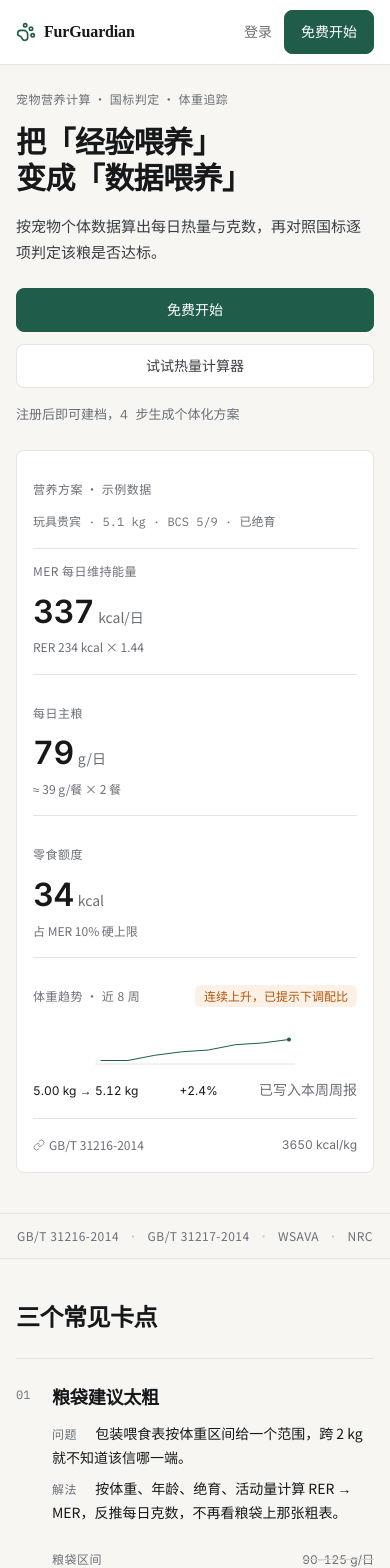
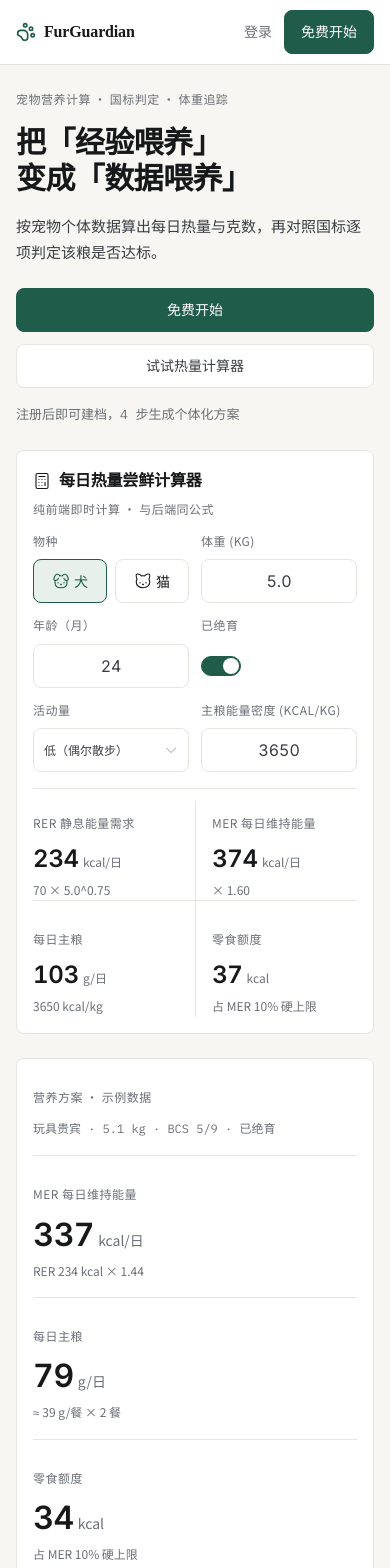
Before and after one commit to yizqq0721/GurGuardian, a Vue app in the folder fur-guardian-front/: page / in a window 390 px wide. Shown: the top 1568 px of the page. Built offline with nearby package versions, Linux system fonts and the light colour scheme.

Commit message:
feat(front): 落地页计算器移入 hero 并压缩对齐
计算器改为左栏紧凑卡片，底边与右侧示例卡对齐；手机端两列字段、
结果 2×2 并收起公式，避免小屏过长与横向溢出。

```diff
--- a/fur-guardian-front/src/views/LandingView.vue
+++ b/fur-guardian-front/src/views/LandingView.vue
@@ -29,6 +29,132 @@
           </div>
           <p class="hero-note fg-mono">注册后即可建档，4 步生成个体化方案</p>
         </div>
+
+        <!-- 紧凑计算器：左栏，底边与右侧示例卡对齐 -->
+        <section ref="calcSection" class="hero-calc" aria-label="每日热量尝鲜计算器">
+          <div class="fg-card calc-card">
+            <div class="calc-head">
+              <h2 class="fg-section-title calc-title">
+                <Calculator :size="18" class="fg-icon" />
+                每日热量尝鲜计算器
+              </h2>
+              <p class="calc-hint fg-label">纯前端即时计算 · 与后端同公式</p>
+            </div>
+
+            <div class="calc-fields">
+              <div class="field">
+                <span class="fg-label field-label">物种</span>
+                <div class="seg-group" role="radiogroup" aria-label="物种">
+                  <button
+                    v-for="s in SPECIES_BUTTONS"
+                    :key="s.value"
+                    type="button"
+                    role="radio"
+                    :aria-checked="form.species === s.value"
+                    class="seg-btn"
+                    :class="{ 'is-active': form.species === s.value }"
+                    @click="form.species = s.value"
+                  >
+                    <component :is="s.icon" :size="18" class="fg-icon" />
+                    <span>{{ s.label }}</span>
+                  </button>
+                </div>
+              </div>
+
+              <label class="field">
+                <span class="fg-label field-label">体重 (kg)</span>
+                <el-input-number
+                  v-model="form.weight"
+                  class="num"
+                  size="large"
+                  :min="0.5"
+                  :max="80"
+                  :step="0.5"
+                  :precision="1"
+                  :controls="false"
+                />
+              </label>
+
+              <label class="field">
+                <span class="fg-label field-label">年龄（月）</span>
+                <el-input-number
+                  v-model="form.ageMonths"
+                  class="num"
+                  size="large"
+                  :min="1"
+                  :max="240"
+                  :controls="false"
+                />
+              </label>
+
+              <div class="field">
+                <span class="fg-label field-label">已绝育</span>
+                <el-switch v-model="form.neutered" />
+              </div>
+
+              <label class="field">
+                <span class="fg-label field-label">活动量</span>
+                <el-select v-model="form.activityLevel" class="sel" size="large">
+                  <el-option
+                    v-for="opt in ACTIVITY_OPTIONS"
+                    :key="opt.value"
+                    :value="opt.value"
+                    :label="opt.label"
+                  />
+                </el-select>
+              </label>
+
+              <label class="field">
+                <span class="fg-label field-label">主粮能量密度 (kcal/kg)</span>
+                <el-input-number
+                  v-model="density"
+                  class="num"
+                  size="large"
+                  :min="500"
+                  :max="6000"
+                  :step="50"
+                  :controls="false"
+                />
+              </label>
+            </div>
+
+            <div v-if="result" class="calc-result">
+              <div class="fg-divider" />
+              <div class="calc-metrics">
+                <StatTile
+                  label="RER 静息能量需求"
+                  :value="fmt(result.rer)"
+                  unit="kcal/日"
+                  :caption="`70 × ${weightText}^0.75`"
+                />
+                <StatTile
+                  label="MER 每日维持能量"
+                  :value="fmt(result.mer)"
+                  unit="kcal/日"
+                  :caption="`× ${result.factor.toFixed(2)}`"
+                />
+                <StatTile
+                  label="每日主粮"
+                  :value="fmt(grams)"
+                  unit="g/日"
+                  :caption="`${density} kcal/kg`"
+                />
+                <StatTile
+                  label="零食额度"
+                  :value="fmt(snackBudget(result.mer))"
+                  unit="kcal"
+                  caption="占 MER 10% 硬上限"
+                />
+              </div>
+              <div class="calc-formula">
+                <p class="fg-mono">{{ rerFormula }}</p>
+                <p class="fg-mono">{{ merFormula }}</p>
+                <p class="fg-mono">{{ gramsFormula }}</p>
+                <p class="fg-mono">{{ snackFormula }}</p>
+              </div>
+            </div>
+          </div>
+        </section>
 
         <aside class="hero-panel" aria-label="营养方案示例片段">
           <div class="panel-head">
@@ -220,127 +346,6 @@
       </ol>
     </section>
 
-    <!-- 5. 在线计算器 -->
-    <section ref="calcSection" class="fg-page block">
-      <div class="fg-card calc-card">
-        <h2 class="fg-section-title">
-          <Calculator :size="20" class="fg-icon" />
-          每日热量尝鲜计算器
-        </h2>
-        <p class="fg-muted calc-lead">
-          纯前端即时计算，与后端营养引擎同一套公式（RER = 70 × 体重^0.75，MER = RER × 系数）。
-        </p>
-        <div class="calc-fields">
-          <div class="field">
-            <span class="fg-label field-label">物种</span>
-            <div class="seg-group" role="radiogroup" aria-label="物种">
-              <button
-                v-for="s in SPECIES_BUTTONS"
-                :key="s.value"
-                type="button"
-                role="radio"
-                :aria-checked="form.species === s.value"
-                class="seg-btn"
-                :class="{ 'is-active': form.species === s.value }"
-                @click="form.species = s.value"
-              >
-                <component :is="s.icon" :size="20" class="fg-icon" />
-                <span>{{ s.label }}</span>
-              </button>
-            </div>
-          </div>
-
-          <label class="field">
-            <span class="fg-label field-label">体重 (kg)</span>
-            <el-input-number
-              v-model="form.weight"
-              class="num"
-              size="large"
-              :min="0.5"
-              :max="80"
-              :step="0.5"
-              :precision="1"
-              :controls="false"
-            />
-          </label>
-
-          <label class="field">
-            <span class="fg-label field-label">年龄（月）</span>
-            <el-input-number
-              v-model="form.ageMonths"
-              class="num"
-              size="large"
-              :min="1"
-              :max="240"
-              :controls="false"
-            />
-          </label>
-
-          <div class="field">
-            <span class="fg-label field-label">已绝育</span>
-            <el-switch v-model="form.neutered" />
-          </div>
-
-          <label class="field">
-            <span class="fg-label field-label">活动量</span>
-            <el-select v-model="form.activityLevel" class="sel" size="large">
-              <el-option v-for="opt in ACTIVITY_OPTIONS" :key="opt.value" :value="opt.value" :label="opt.label" />
-            </el-select>
-          </label>
-
-          <label class="field">
-            <span class="fg-label field-label">主粮能量密度 (kcal/kg)</span>
-            <el-input-number
-              v-model="density"
-              class="num"
-              size="large"
-              :min="500"
-              :max="6000"
-              :step="50"
-              :controls="false"
-            />
-          </label>
-        </div>
-
-        <div v-if="result" class="calc-result">
-          <div class="fg-divider" />
-          <div class="fg-metric-row calc-metrics">
-            <StatTile
-              label="RER 静息能量需求"
-              :value="fmt(result.rer)"
-              unit="kcal/日"
-              :caption="`70 × ${weightText}^0.75`"
-            />
-            <StatTile
-              label="MER 每日维持能量"
-              :value="fmt(result.mer)"
-              unit="kcal/日"
-              :caption="`× ${result.factor.toFixed(2)}（${result.factorNote}）`"
-            />
-            <StatTile
-              label="每日主粮"
-              :value="fmt(grams)"
-              unit="g/日"
-              :caption="`按 ${density} kcal/kg 反推`"
-            />
-            <StatTile
-              label="零食额度"
-              :value="fmt(snackBudget(result.mer))"
-              unit="kcal"
-              caption="占 MER 10% 硬上限"
-            />
-          </div>
-          <div class="fg-divider" />
-          <div class="calc-formula">
-            <p class="fg-mono">{{ rerFormula }}</p>
-            <p class="fg-mono">{{ merFormula }}</p>
-            <p class="fg-mono">{{ gramsFormula }}</p>
-            <p class="fg-mono">{{ snackFormula }}</p>
-          </div>
-        </div>
-      </div>
-    </section>
-
     <footer class="site-foot">
       <div class="foot-inner">
         <div class="foot-brand">
@@ -399,10 +404,10 @@ const weightText = computed(() => fx(form.weight))
 
 const rerFormula = computed(() => `RER = 70 × ${weightText.value}^0.75 = ${fx(result.value.rer)} kcal`)
 const merFormula = computed(
-  () => `MER = ${fx(result.value.rer)} × ${fx(result.value.factor, 2)} = ${fx(result.value.mer)} kcal（${result.value.factorNote}）`,
+  () => `MER = ${fx(result.value.rer)} × ${fx(result.value.factor, 2)} = ${fx(result.value.mer)} kcal`,
 )
 const gramsFormula = computed(
-  () => `主粮 = ${fx(result.value.mer)} ÷ (${density.value} ÷ 1000) = ${fx(grams.value)} g/日`,
+  () => `主粮 = ${fx(result.value.mer)} ÷ ${fx(density.value / 1000, 2)} = ${fx(grams.value)} g/日`,
 )
 const snackFormula = computed(
   () => `零食 = ${fx(result.value.mer)} × 10% = ${fx(snackBudget(result.value.mer))} kcal`,
@@ -492,9 +497,25 @@ function goAuth() {
   margin: 0 auto;
   padding: 0 var(--fg-s5);
   display: grid;
+  /* 左栏两行：文案 + 计算器；右栏示例卡跨两行，底边与计算器对齐 */
   grid-template-columns: minmax(0, 1fr) minmax(0, 380px);
-  gap: var(--fg-s8);
-  align-items: start;
+  grid-template-areas:
+    'text panel'
+    'calc panel';
+  column-gap: var(--fg-s8);
+  row-gap: var(--fg-s6);
+  align-items: stretch;
+}
+
+.hero-text {
+  grid-area: text;
+  align-self: start;
+}
+
+.hero-calc {
+  grid-area: calc;
+  align-self: end;
+  min-width: 0;
 }
 
 .kicker {
@@ -524,6 +545,11 @@ function goAuth() {
 
 /* 产品片段面板：白底 + 发丝边框，内部用分隔线而不是嵌套卡片 */
 .hero-panel {
+  grid-area: panel;
+  display: flex;
+  flex-direction: column;
+  justify-content: space-between;
+  gap: var(--fg-s4);
   background: var(--fg-surface);
   border: var(--fg-line-w) solid var(--fg-line);
   border-radius: var(--fg-radius);
@@ -739,32 +765,48 @@ function goAuth() {
   color: var(--fg-ink-muted);
 }
 
-/* ---------- 计算器 ---------- */
+/* ---------- 计算器（Hero 左栏紧凑版） ---------- */
 .calc-card {
-  padding: var(--fg-s6);
+  padding: var(--fg-s5);
 }
 
-.calc-card .fg-section-title {
-  margin-bottom: var(--fg-s3);
+.calc-head {
+  display: flex;
+  align-items: baseline;
+  justify-content: space-between;
+  flex-wrap: wrap;
+  gap: var(--fg-s1) var(--fg-s3);
 }
 
-.calc-lead {
-  margin: 0 0 var(--fg-s5);
-  max-width: 72ch;
+.calc-title {
+  display: flex;
+  align-items: center;
+  gap: var(--fg-s2);
+  margin: 0;
+  font-size: 18px;
+}
+
+.calc-hint {
+  margin: 0;
 }
 
 .calc-fields {
   display: grid;
-  grid-template-columns: repeat(auto-fit, minmax(180px, 1fr));
-  gap: var(--fg-s4);
-  align-items: end;
+  grid-template-columns: repeat(3, minmax(0, 1fr));
+  gap: var(--fg-s3) var(--fg-s4);
+  margin-top: var(--fg-s4);
 }
 
+/* 标签顶部对齐、控件底部对齐，避免长标签把输入框顶歪 */
 .field {
-  display: flex;
-  flex-direction: column;
+  display: grid;
+  grid-template-rows: auto minmax(0, 1fr);
   gap: var(--fg-s2);
   min-width: 0;
+}
+
+.field > :last-child {
+  align-self: end;
 }
 
 .field-label {
@@ -811,16 +853,51 @@ function goAuth() {
 }
 
 .calc-result {
-  margin-top: var(--fg-s5);
+  margin-top: var(--fg-s4);
 }
 
-.calc-result .fg-divider:first-child {
-  margin-top: 0;
+.calc-result .fg-divider {
+  margin: var(--fg-s4) 0;
+}
+
+/* 指标行内自带发丝分隔，不再依赖全局 .fg-metric-row 的移动端堆叠 */
+.calc-metrics {
+  display: grid;
+  grid-auto-flow: column;
+  grid-auto-columns: 1fr;
+}
+
+.calc-metrics > * {
+  padding-right: var(--fg-s4);
+}
+
+.calc-metrics > * + * {
+  padding-left: var(--fg-s4);
+  border-left: var(--fg-line-w) solid var(--fg-line);
+}
+
+.calc-card :deep(.fg-value) {
+  font-size: 28px;
+}
+
+.calc-card :deep(.fg-unit) {
+  font-size: var(--fg-text-label);
 }
 
 .calc-formula {
   display: grid;
-  gap: var(--fg-s1);
+  grid-template-columns: repeat(2, minmax(0, 1fr));
+  gap: var(--fg-s1) var(--fg-s5);
+  margin-top: var(--fg-s4);
+  padding-top: var(--fg-s4);
+  border-top: var(--fg-line-w) solid var(--fg-line);
+  font-size: 11px;
+  color: var(--fg-ink-muted);
+}
+
+.calc-formula p {
+  margin: 0;
+  overflow-wrap: anywhere;
 }
 
 .calc-card :deep(.el-input__wrapper),
@@ -831,6 +908,10 @@ function goAuth() {
 .calc-card :deep(.el-input-number .el-input__inner) {
   font-family: var(--fg-font-num);
   font-variant-numeric: tabular-nums;
+}
+
+.calc-card :deep(.el-switch) {
+  align-self: center;
 }
 
 /* ---------- 页脚 ---------- */
@@ -870,7 +951,11 @@ function goAuth() {
 @media (max-width: 1024px) {
   .hero-inner {
     grid-template-columns: minmax(0, 1fr);
-    gap: var(--fg-s6);
+    grid-template-areas:
+      'text'
+      'calc'
+      'panel';
+    row-gap: var(--fg-s6);
   }
   .hero-title {
     font-size: var(--fg-text-display);
@@ -1031,18 +1116,19 @@ function goAuth() {
     line-height: 1.7;
   }
 
-  /* 计算器：字段单列 */
+  /* 计算器：两列字段，结果 2×2，公式在手机端收起 */
   .calc-card {
     padding: var(--fg-s4);
   }
 
-  .calc-lead {
-    margin-bottom: var(--fg-s4);
+  .calc-title {
+    font-size: 16px;
   }
 
   .calc-fields {
-    grid-template-columns: minmax(0, 1fr);
+    grid-template-columns: repeat(2, minmax(0, 1fr));
     gap: var(--fg-s3);
+    margin-top: var(--fg-s3);
   }
 
   .seg-group {
@@ -1053,6 +1139,8 @@ function goAuth() {
   .seg-btn {
     flex: 1;
     height: 44px;
+    padding: 0 var(--fg-s2);
+    gap: var(--fg-s1);
     justify-content: center;
   }
 
@@ -1061,15 +1149,48 @@ function goAuth() {
     height: 44px;
   }
 
-  .calc-card :deep(.el-switch) {
-    align-self: flex-start;
+  /* 半列宽下让「低（偶尔散步）」这类活动量文案完整显示 */
+  .calc-card :deep(.el-select__wrapper) {
+    padding-inline: 10px;
+    font-size: 12px;
   }
 
-  /* 长公式允许折行，避免横向滚动 */
-  .calc-formula p {
-    margin: 0;
-    overflow-wrap: anywhere;
-    line-height: 1.6;
+  .calc-card :deep(.fg-value) {
+    font-size: 24px;
+  }
+
+  .calc-result .fg-divider {
+    margin: var(--fg-s3) 0;
+  }
+
+  .calc-metrics {
+    grid-auto-flow: row;
+    grid-template-columns: repeat(2, minmax(0, 1fr));
+    gap: 0;
+  }
+
+  .calc-metrics > * {
+    padding-right: 0;
+    padding-left: 0;
+    border-left: 0;
+  }
+
+  .calc-metrics > *:nth-child(even) {
+    padding-left: var(--fg-s4);
+    border-left: var(--fg-line-w) solid var(--fg-line);
+  }
+
+  .calc-metrics > *:nth-child(odd) {
+    padding-right: var(--fg-s4);
+  }
+
+  .calc-metrics > *:nth-child(n + 3) {
+    padding-top: var(--fg-s4);
+    border-top: var(--fg-line-w) solid var(--fg-line);
+  }
+
+  .calc-formula {
+    display: none;
   }
 
   /* 页脚 */
```
